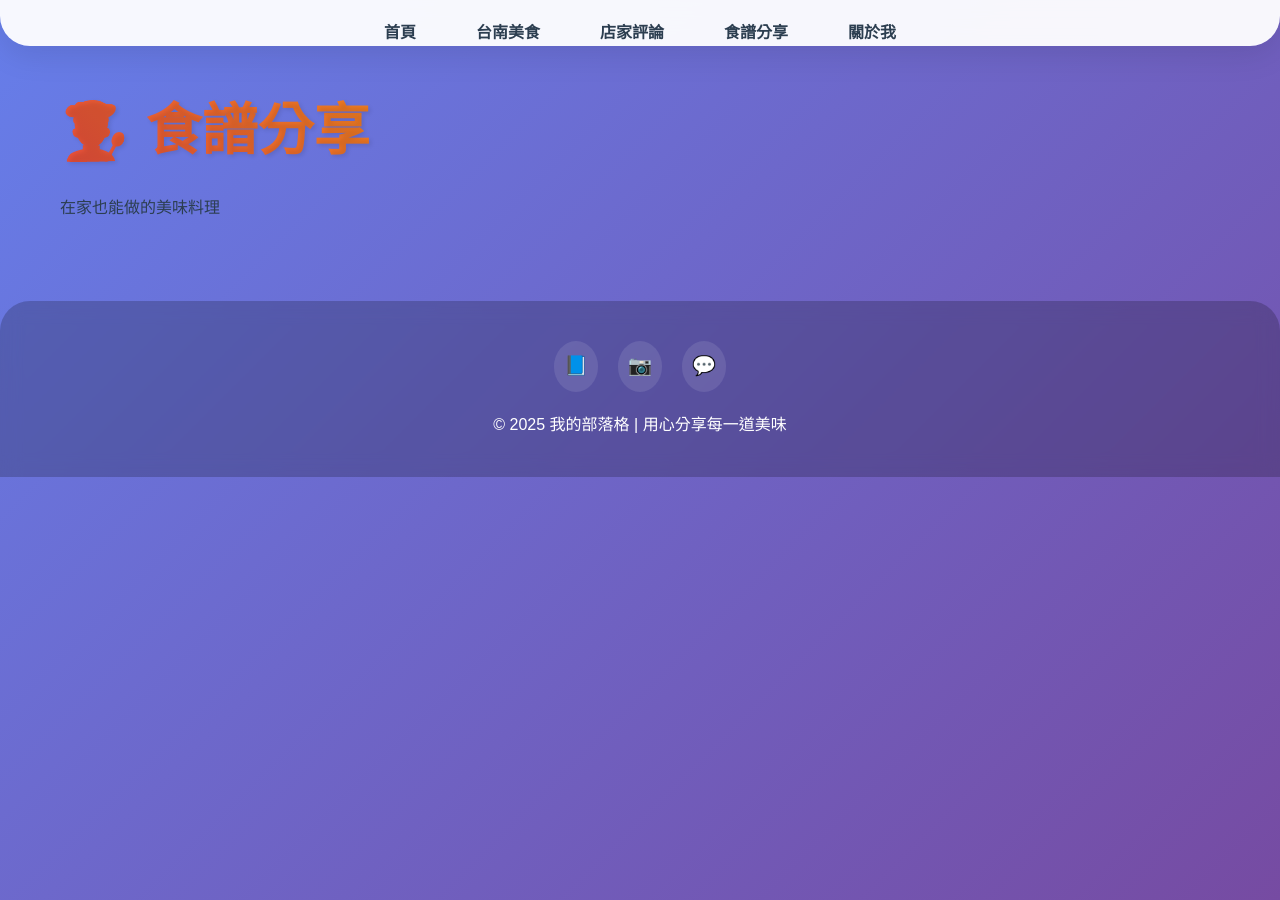
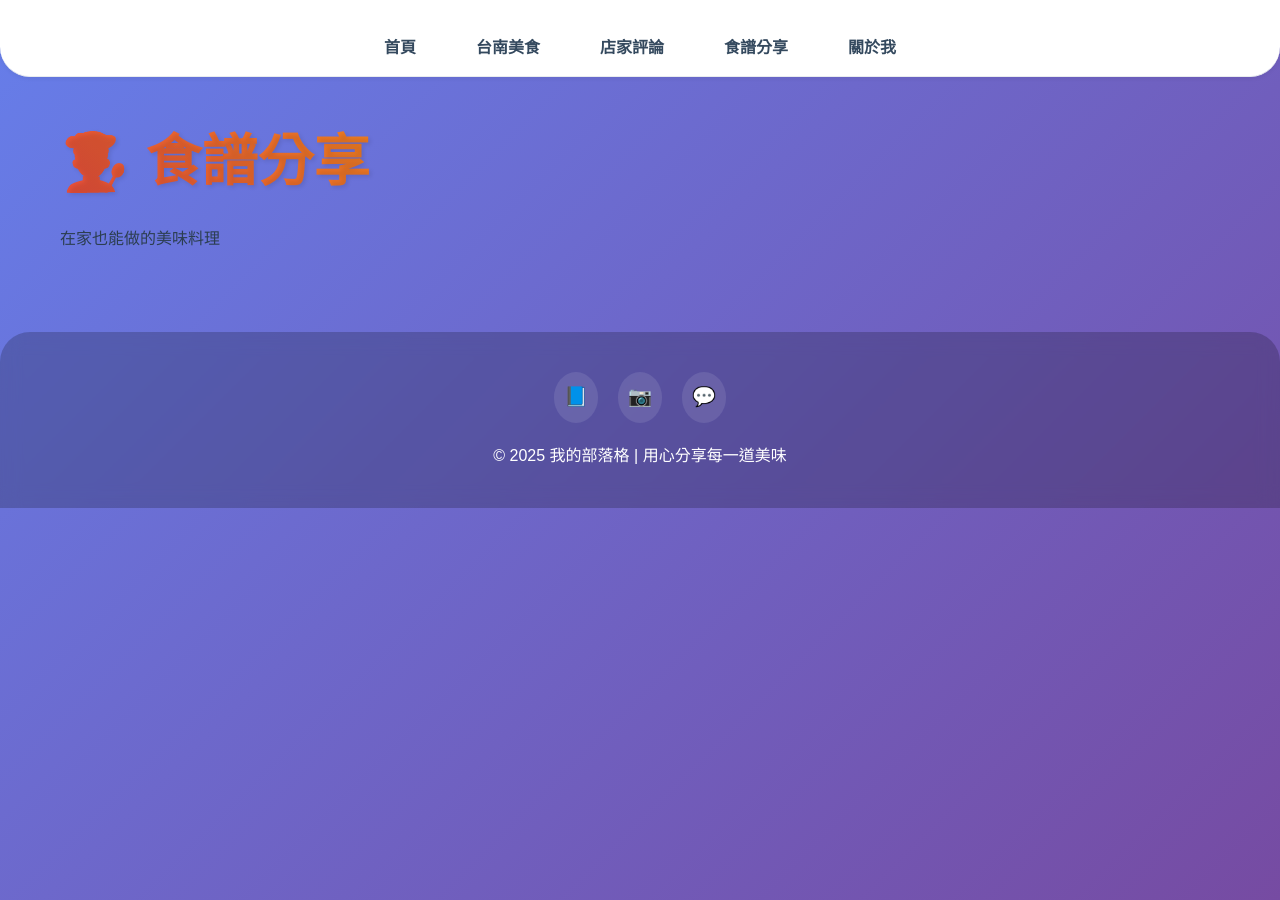
Before and after one commit to dssass/dssass.github.io, a Jekyll site: the page built from categories/recipes.html, in a window 1280 px wide. Built offline with Jekyll 4.4.1, drawn with Linux system fonts in a browser that asks for light colours.

Commit message:
Update home.css

```diff
--- a/assets/css/home.css
+++ b/assets/css/home.css
@@ -551,3 +551,80 @@
         gap: 15px;
     }
 }
+/* ========================================= */
+/* ========== 以下是新增的內頁樣式 ========== */
+/* ========================================= */
+
+/* 內頁的 body 背景 */
+body.post-page-body {
+    background: #f8f9fa; /* 換成乾淨的淺灰色背景 */
+}
+
+/* 內頁的簡潔 header */
+header.post-header {
+    background: #ffffff;
+    border-bottom: 1px solid #e9ecef;
+    padding: 15px 0;
+    box-shadow: 0 2px 4px rgba(0, 0, 0, 0.05);
+}
+
+/* 內頁導航列的文字顏色 */
+header.post-header .main-nav a {
+    color: #34495e;
+}
+header.post-header .main-nav a:hover {
+    color: #e74c3c;
+    background-color: #f8f9fa;
+}
+
+/* 內頁文章內容的容器 */
+.post-container {
+    max-width: 800px;
+}
+
+main .post-content {
+    background-color: #ffffff;
+    padding: 40px;
+    border-radius: 8px;
+    margin-top: 40px;
+    box-shadow: 0 4px 20px rgba(0, 0, 0, 0.08);
+}
+
+/* 內頁文章標題 */
+.post-title {
+    font-size: 2.8rem;
+    color: #2c3e50;
+    line-height: 1.3;
+    margin-bottom: 15px;
+    /* 取消首頁的漸層效果 */
+    background: none;
+    -webkit-text-fill-color: initial;
+}
+
+/* 內頁文章日期 */
+.post-meta {
+    color: #95a5a6;
+    margin-bottom: 30px;
+    padding-bottom: 20px;
+    border-bottom: 1px solid #e9ecef;
+    font-size: 0.9rem;
+}
+
+/* 內頁文章內文 */
+.post-body p {
+    font-size: 1.1rem;
+    line-height: 1.8;
+    color: #34495e;
+    margin-bottom: 1.5em;
+}
+
+.post-body a {
+    color: #e74c3c;
+    text-decoration: none;
+    border-bottom: 1px dotted #e74c3c;
+}
+
+.post-body a:hover {
+    background-color: #e74c3c;
+    color: white;
+}
```
